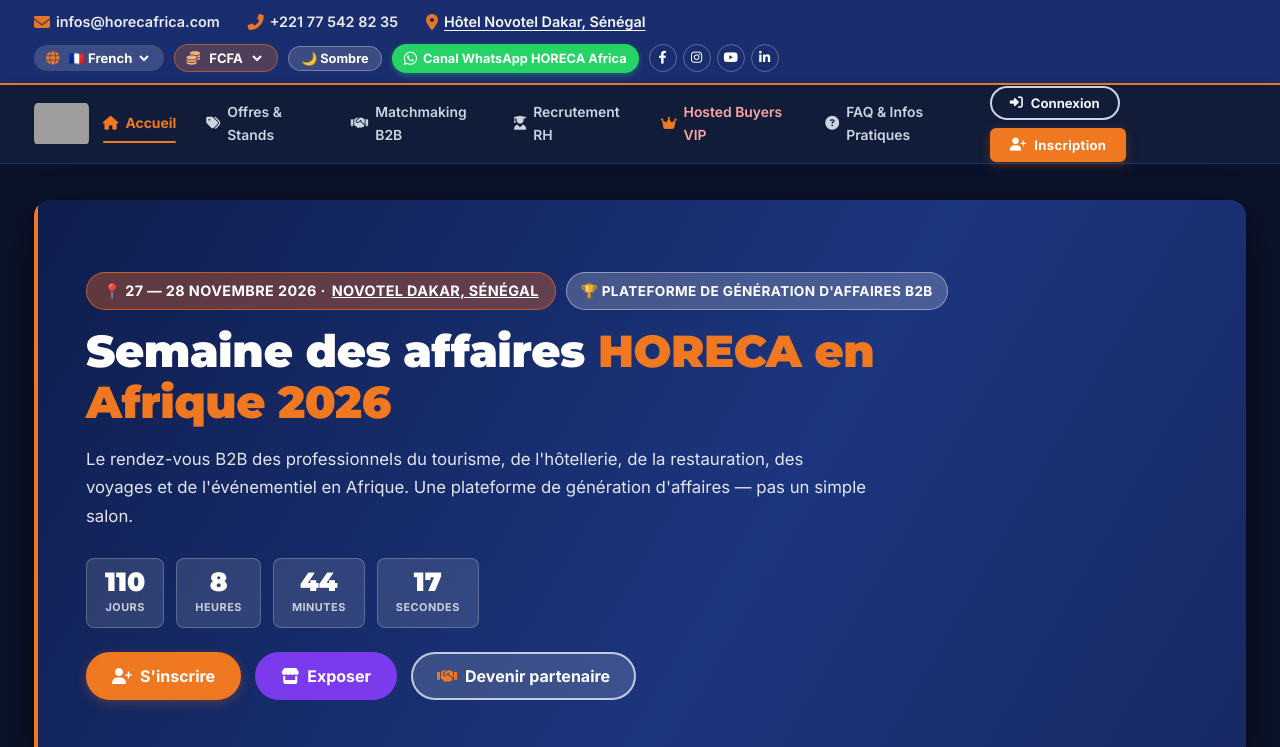
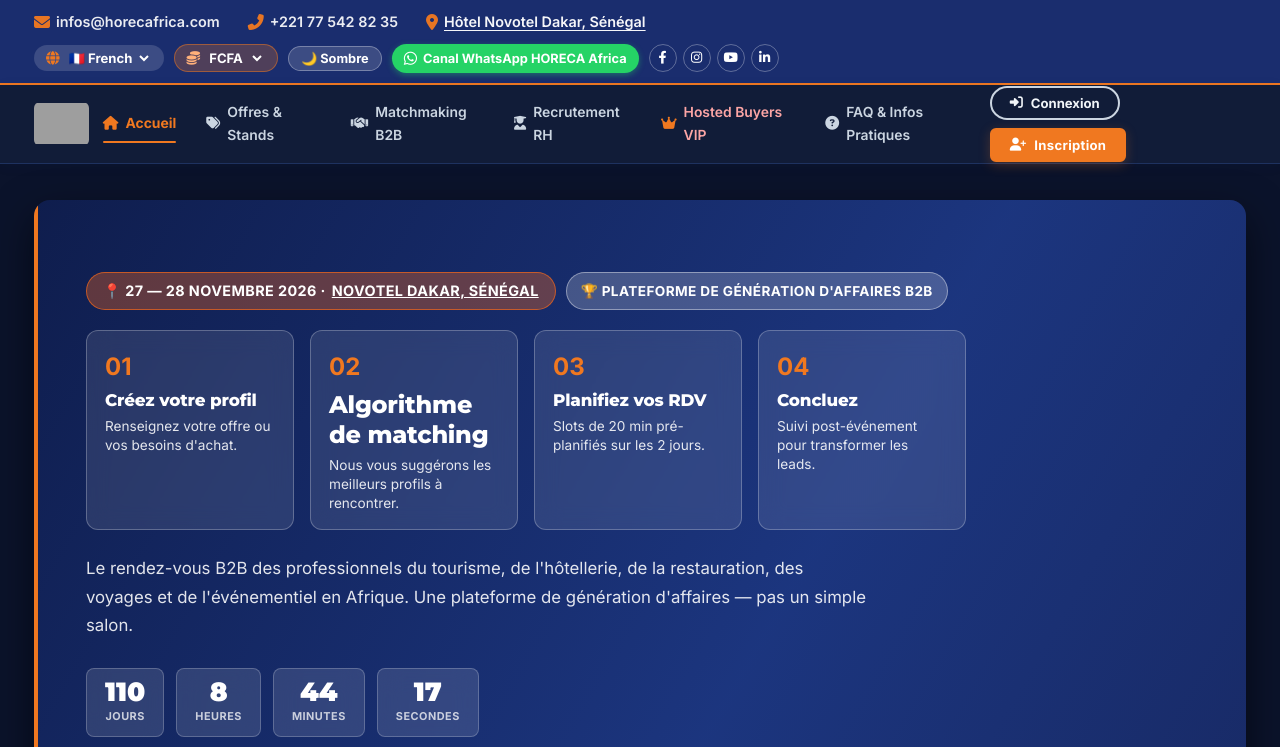
Before and after one commit to malickissasow/horeca_web, a React (Vite) app: page / in a window 1280 px wide. Shown: the top 747 px of the page. Built offline with nearby package versions, Linux system fonts and the light colour scheme; no server answers; grey boxes are pictures that could not be loaded.

Commit message:
feat: replace hero title with 4 steps and add business matching & question buttons

```diff
--- a/src/pages/HomePage.tsx
+++ b/src/pages/HomePage.tsx
@@ -88,9 +88,77 @@
             </span>
           </div>
 
-          <h1 className="hero-title">
-            Semaine des affaires <span>HORECA en Afrique 2026</span>
-          </h1>
+          <div className="hero-steps-grid" style={{
+            display: 'grid',
+            gridTemplateColumns: 'repeat(auto-fit, minmax(190px, 1fr))',
+            gap: '16px',
+            marginTop: '20px',
+            marginBottom: '24px'
+          }}>
+            <div className="hero-step-card" style={{
+              background: 'rgba(255, 255, 255, 0.1)',
+              backdropFilter: 'blur(12px)',
+              border: '1px solid rgba(255, 255, 255, 0.25)',
+              borderRadius: '12px',
+              padding: '16px 18px',
+              color: 'white',
+              textAlign: 'left'
+            }}>
+              <div style={{ fontSize: '1.5rem', fontWeight: 900, color: 'var(--accent)', marginBottom: '4px' }}>01</div>
+              <h3 style={{ fontSize: '1.05rem', fontWeight: 800, color: 'white', marginBottom: '6px' }}>Créez votre profil</h3>
+              <p style={{ fontSize: '0.85rem', color: 'rgba(255, 255, 255, 0.88)', margin: 0, lineHeight: 1.4 }}>
+                Renseignez votre offre ou vos besoins d'achat.
+              </p>
+            </div>
+
+            <div className="hero-step-card" style={{
+              background: 'rgba(255, 255, 255, 0.1)',
+              backdropFilter: 'blur(12px)',
+              border: '1px solid rgba(255, 255, 255, 0.25)',
+              borderRadius: '12px',
+              padding: '16px 18px',
+              color: 'white',
+              textAlign: 'left'
+            }}>
+              <div style={{ fontSize: '1.5rem', fontWeight: 900, color: 'var(--accent)', marginBottom: '4px' }}>02</div>
+              <h3 style={{ fontSize: '1.5rem', fontWeight: 800, color: 'white', marginBottom: '6px' }}>Algorithme de matching</h3>
+              <p style={{ fontSize: '0.85rem', color: 'rgba(255, 255, 255, 0.88)', margin: 0, lineHeight: 1.4 }}>
+                Nous vous suggérons les meilleurs profils à rencontrer.
+              </p>
+            </div>
+
+            <div className="hero-step-card" style={{
+              background: 'rgba(255, 255, 255, 0.1)',
+              backdropFilter: 'blur(12px)',
+              border: '1px solid rgba(255, 255, 255, 0.25)',
+              borderRadius: '12px',
+              padding: '16px 18px',
+              color: 'white',
+              textAlign: 'left'
+            }}>
+              <div style={{ fontSize: '1.5rem', fontWeight: 900, color: 'var(--accent)', marginBottom: '4px' }}>03</div>
+              <h3 style={{ fontSize: '1.05rem', fontWeight: 800, color: 'white', marginBottom: '6px' }}>Planifiez vos RDV</h3>
+              <p style={{ fontSize: '0.85rem', color: 'rgba(255, 255, 255, 0.88)', margin: 0, lineHeight: 1.4 }}>
+                Slots de 20 min pré-planifiés sur les 2 jours.
+              </p>
+            </div>
+
+            <div className="hero-step-card" style={{
+              background: 'rgba(255, 255, 255, 0.1)',
+              backdropFilter: 'blur(12px)',
+              border: '1px solid rgba(255, 255, 255, 0.25)',
+              borderRadius: '12px',
+              padding: '16px 18px',
+              color: 'white',
+              textAlign: 'left'
+            }}>
+              <div style={{ fontSize: '1.5rem', fontWeight: 900, color: 'var(--accent)', marginBottom: '4px' }}>04</div>
+              <h3 style={{ fontSize: '1.05rem', fontWeight: 800, color: 'white', marginBottom: '6px' }}>Concluez</h3>
+              <p style={{ fontSize: '0.85rem', color: 'rgba(255, 255, 255, 0.88)', margin: 0, lineHeight: 1.4 }}>
+                Suivi post-événement pour transformer les leads.
+              </p>
+            </div>
+          </div>
           <p className="hero-subtitle">
             Le rendez-vous B2B des professionnels du tourisme, de l'hôtellerie, de la restauration, des voyages et de l'événementiel en Afrique. Une plateforme de génération d'affaires — pas un simple salon.
           </p>
@@ -99,7 +167,18 @@
 
           <div style={{ display: 'flex', gap: '14px', flexWrap: 'wrap', marginTop: '24px' }}>
             <button className="btn btn-accent" style={{ padding: '12px 24px', fontSize: '1rem', fontWeight: 800 }} onClick={() => setCurrentPage('register')}>
-              <i className="fas fa-user-plus"></i> S'inscrire
+              <i className="fas fa-bolt"></i> Activer mon Business Matching
+            </button>
+            <button
+              className="btn btn-outline"
+              style={{ color: 'white', borderColor: 'rgba(255,255,255,0.7)', background: 'rgba(255,255,255,0.15)', padding: '12px 24px', fontSize: '1rem', fontWeight: 800 }}
+              onClick={() => {
+                const el = document.getElementById('contact-section');
+                if (el) el.scrollIntoView({ behavior: 'smooth' });
+                else window.open('https://wa.me/221775428235', '_blank');
+              }}
+            >
+              <i className="fas fa-question-circle"></i> Poser une question
             </button>
             <button className="btn btn-purple" style={{ padding: '12px 24px', fontSize: '1rem', fontWeight: 800 }} onClick={() => setCurrentPage('pricing')}>
               <i className="fas fa-store"></i> Exposer
@@ -260,7 +339,7 @@
       </div>
 
       {/* CONTACT & WHATSAPP SECTION */}
-      <div className="card">
+      <div className="card" id="contact-section">
         <div className="card-header">
           <h3 className="card-title">
             <i className="fas fa-headset text-accent"></i> Secrétariat du Salon &amp; Infoline WhatsApp
```
Also changed, not shown: 1 other file (tests, documents, lock files or other folders).
